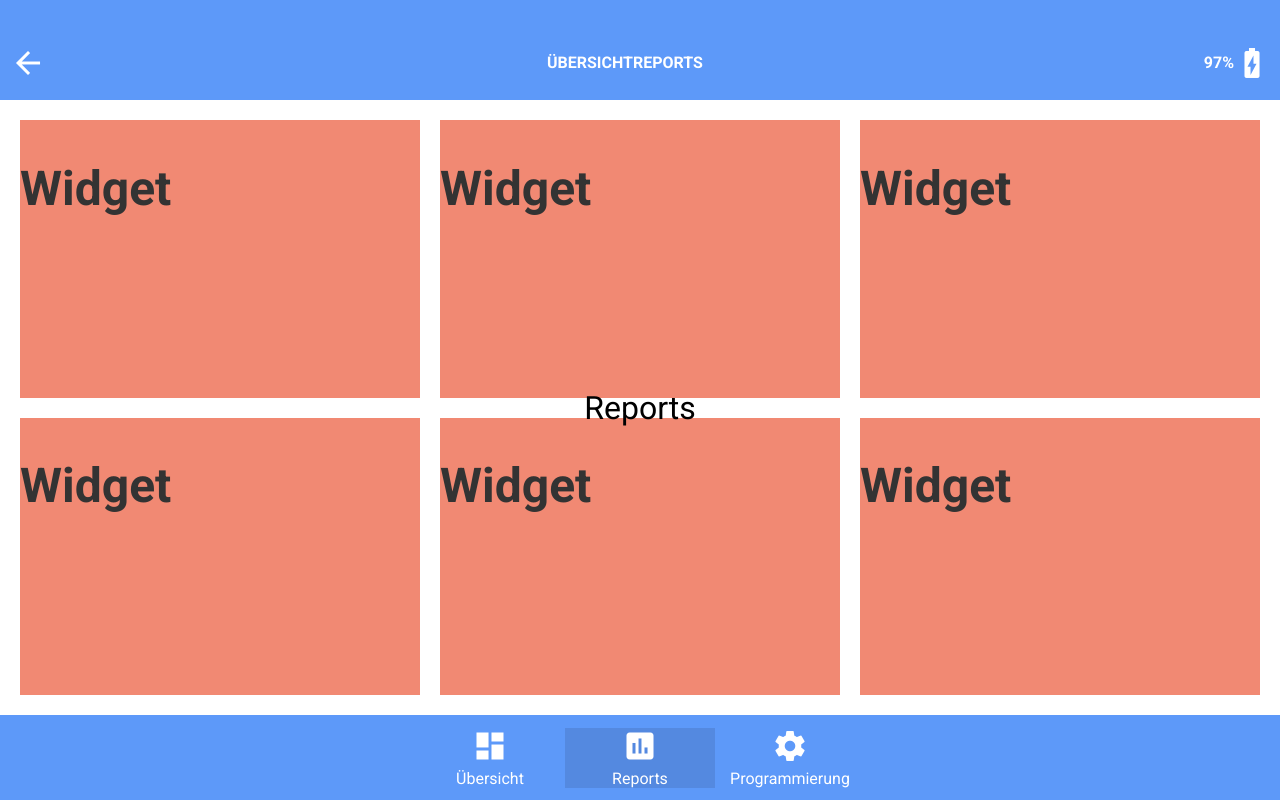
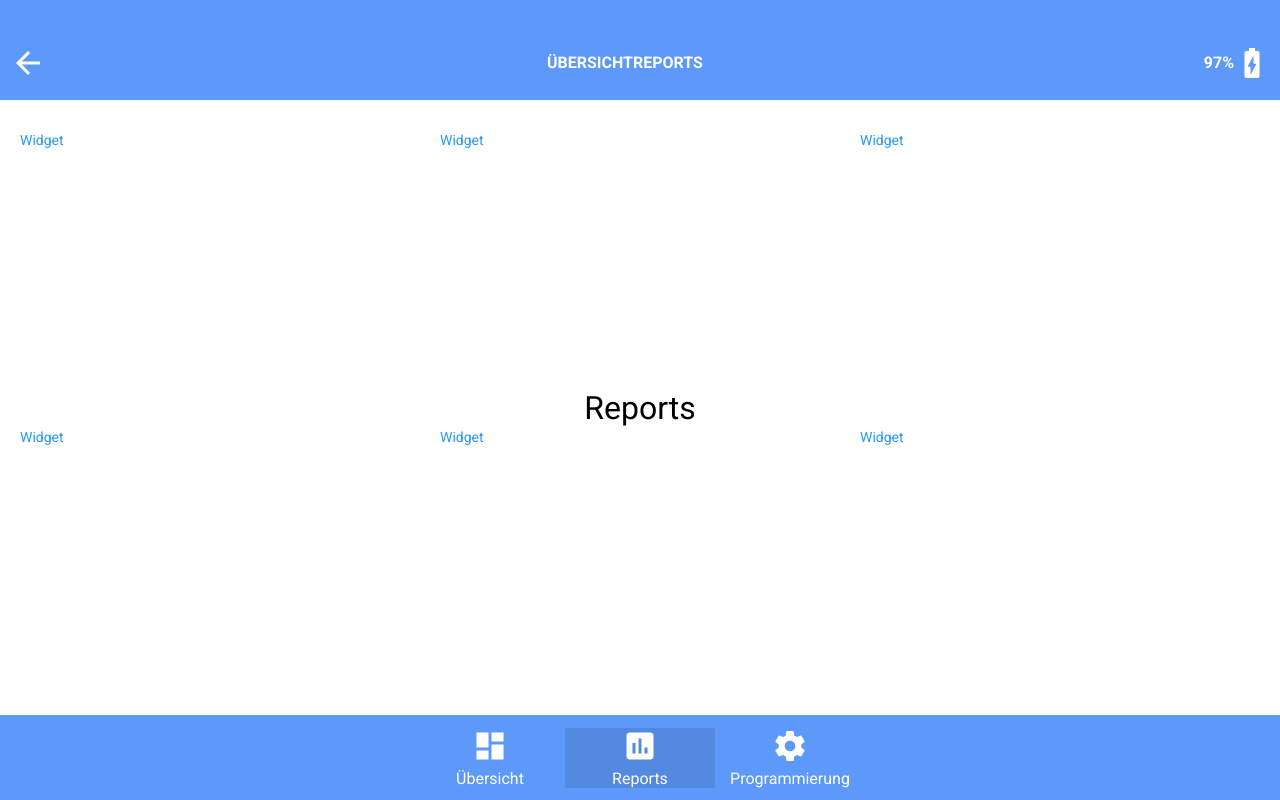
Before and after one commit to Bartz0210/prototest, a React app: page /#/reports in a window 1280 px wide. Built offline with nearby package versions, Linux system fonts and the light colour scheme.

Commit message:
some widgets

```diff
--- a/src/components/Widget.tsx
+++ b/src/components/Widget.tsx
@@ -5,24 +5,34 @@ import { css } from 'emotion';
 const theme = {
   root: css`
     label: Widget;
-    background-color: #f18973;
-    color: #333;
+    background-color: #fff;
+    border-width: 5px;
+    border-color:#BCE0FD;
+
+    color: #2699FB;
     text-decoration: none;
   `,
+  hl: css`
+    font-size: 14px;
+    font-weight: 200;
+`,
 
 };
 
 export interface Props {
   headline: string;
+  children?: React.ReactNode;
 }
 
 export default function Widget({
-    headline
+    headline,
+    children
 
   }: Props) {
     return (
       <div className={theme.root}>
-        <h2>{headline}</h2>
-    </div>
+        <h2 className={theme.hl}>{headline}</h2>
+        <div>{children}</div>
+      </div>
     );
   }
--- a/src/routes/overview/index.tsx
+++ b/src/routes/overview/index.tsx
@@ -6,7 +6,8 @@ const theme = {
   root: css`
     label: Overview;
     margin: 20 20 20 20;
-    display: grid;grid-template-columns: auto auto auto;
+    display: grid;
+    grid-template-columns: auto auto auto;
     grid-template-rows: auto auto;
     grid-gap: 20px;
     align-items: stretch;
```
Also changed, not shown: 1 other file (tests, documents, lock files or other folders).
